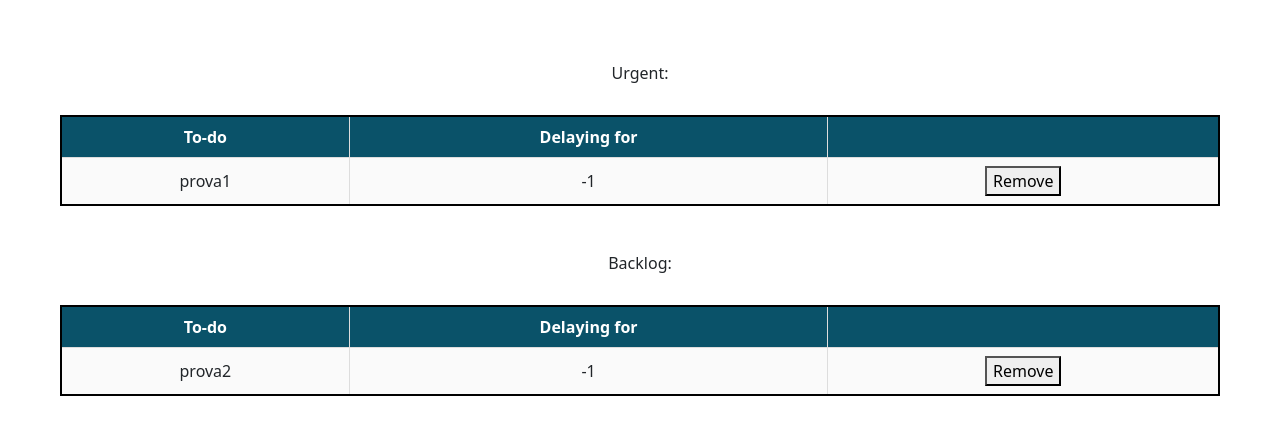
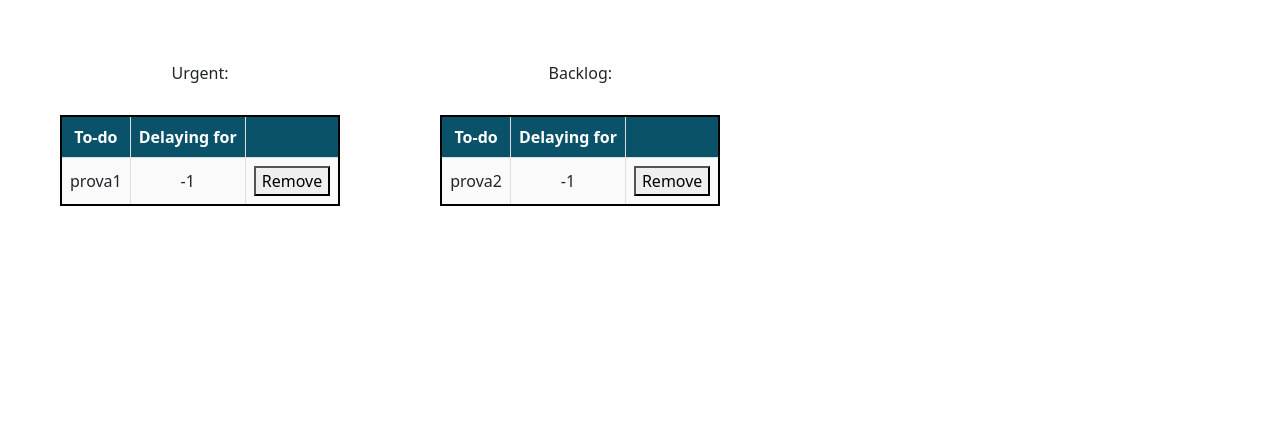
Before and after one commit to Agap3w/CS50x_finalProject, a Flask app: page /wordz in a window 1280 px wide. Shown: the part 76-511 px from the top of the page. Run offline with Flask 3, Linux system fonts and the light colour scheme; a user stored in the database is signed in; some libraries are stand-ins or nearby versions.

Commit message:
sistemate tabelle wordz + minor bugfix vari

```diff
--- a/static/styles.css
+++ b/static/styles.css
@@ -68,6 +68,14 @@
     min-width: 300px; /* Minimum width for the table container */
 }
 
+/*for double table in wordz */
+.table-container2 {
+    display: flex;
+    flex-wrap: wrap;
+    gap: 100px; /* Adjust the gap as needed */
+
+}
+
 .chart-container {
     flex: 1;
     max-width: 600px; /* Maximum width for the chart container */
--- a/templates/wordz.html
+++ b/templates/wordz.html
@@ -1,4 +1,5 @@
 <!--
+estetica: tabelle side to side (creo container)
 #OPTIONAL: tab per vedere storico todo status=0
 #OPTIONAL: gestione del passaggio da URGENT a BACKLOG sia manuale (lo sposta l'utente) che automatico (es dopo un po' di gg).
 
@@ -13,6 +14,7 @@
 
 {% block main %}
     <!-- tabella1: urgent -->
+    <div class="table-container2">
         <div>
             <p><h6>Urgent:</h6></p>
             <table>
@@ -57,5 +59,6 @@
                 {% endfor %}
             </table>
         </div>
+    </div>
 
 {% endblock %}
```
Also changed, not shown: fp.db, 4 other files. Lines whose indentation alone changed are shown as unchanged.
